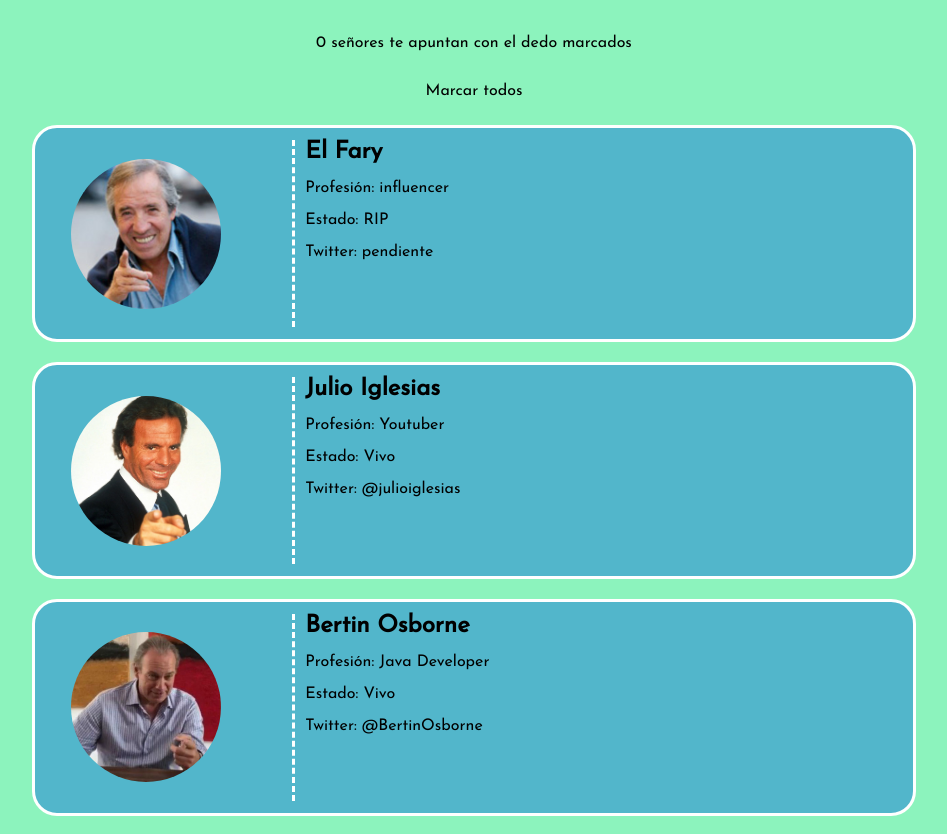
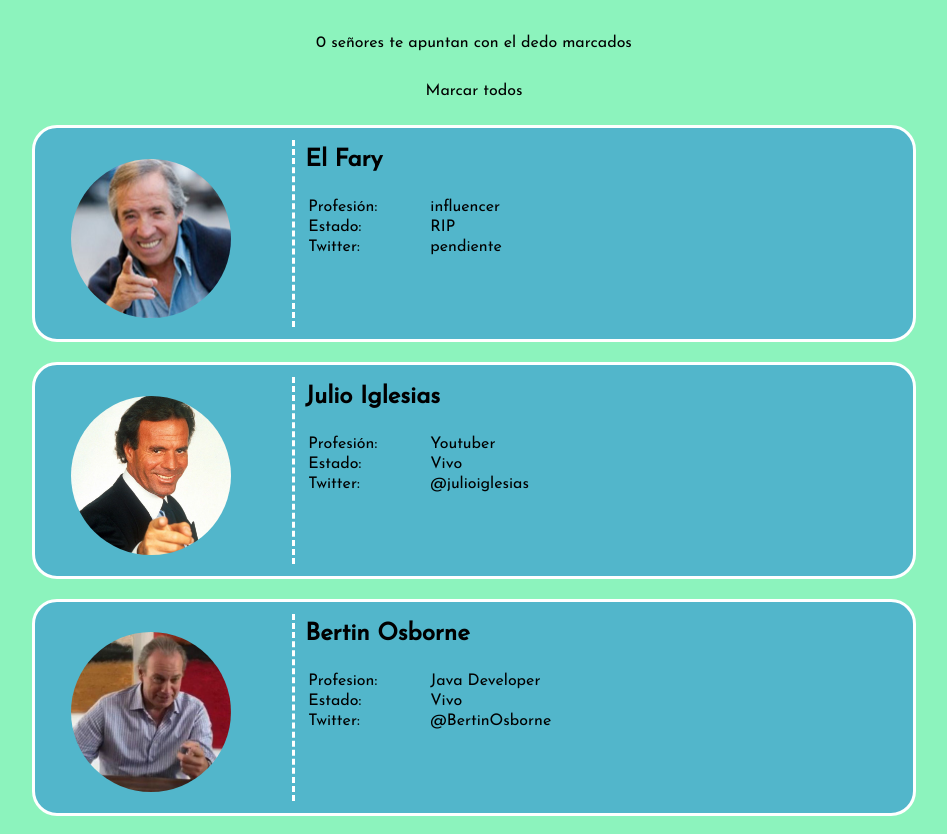
Before and after one commit to santarias/te_apuntan, a plain HTML site: page index.html in a window 1280 px wide. Shown: the part 64-898 px from the top of the page, without its empty margins (166-1113 px from the left). Drawn offline with Linux system fonts and the light colour scheme.

Commit message:
Se ajusta bien texto de la tarjeta

```diff
--- a/index.html
+++ b/index.html
@@ -32,10 +32,21 @@
         <img src="img/fary.jpg" alt="El fary apuntandote con un dedo">
       </div>
       <div class="informacion">
-        <h2>El Fary</h2>
-        <p>Profesión: influencer</p>
-        <p>Estado: RIP</p>
-        <p>Twitter: pendiente</p>
+        <h2 class="nombre">El Fary</h2>
+        <table class="tabla_datos">
+          <tr>
+            <td>Profesión:</td>
+            <td>influencer</td>
+          </tr>
+          <tr>
+            <td>Estado:</td>
+            <td>RIP</td>
+          </tr>
+          <tr>
+            <td>Twitter:</td>
+            <td>pendiente</td>
+          </tr>
+        </table>
       </div>
       <i class="fas fa-check-circle"></i>
     </div>
@@ -44,22 +55,44 @@
         <img src="img/julio.jpg" alt="Julio Iglesias apuntandote con un dedo">
       </div>
       <div class="informacion">
-        <h2>Julio Iglesias</h2>
-        <p>Profesión: Youtuber</p>
-        <p>Estado: Vivo</p>
-        <p>Twitter: @julioiglesias</p>
+        <h2 class="nombre">Julio Iglesias</h2>
+        <table class="tabla_datos">
+          <tr>
+            <td>Profesión:</td>
+            <td>Youtuber</td>
+          </tr>
+          <tr>
+            <td>Estado:</td>
+            <td>Vivo</td>
+          </tr>
+          <tr>
+            <td>Twitter:</td>
+            <td>@julioiglesias</td>
+          </tr>
+        </table>
       </div>
-      <i class="fas fa-check-circle"></i>
+      <i class=" fas fa-check-circle"></i>
     </div>
     <div class="tarjeta">
       <div class="recuadro">
         <img src="img/bertin.jpg" alt="Bertin Osborne apuntandote con un dedo">
       </div>
       <div class="informacion">
-        <h2>Bertin Osborne</h2>
-        <p>Profesión: Java Developer</p>
-        <p>Estado: Vivo</p>
-        <p>Twitter: @BertinOsborne</p>
+        <h2 class="nombre">Bertin Osborne</h2>
+        <table class="tabla_datos">
+          <tr>
+            <td>Profesion:</td>
+            <td>Java Developer</td>
+          </tr>
+          <tr rowspan="3">
+            <td>Estado:</td>
+            <td>Vivo</td>
+          </tr>
+          <tr>
+            <td>Twitter:</td>
+            <td>@BertinOsborne</td>
+          </tr>
+        </table>
       </div>
       <i class="fas fa-check-circle"></i>
     </div>
--- a/style/style.css
+++ b/style/style.css
@@ -8,7 +8,13 @@
  }
 }
 
-h2 { display:inline; }
+.nombre {
+  display:inline;
+}
+
+.tabla_datos{
+  padding-top: 4%;
+}
 
 .interact{
   align-items: center;
@@ -74,13 +80,14 @@ width: 70%;
 }
 .tarjeta .recuadro>img{
   position: absolute;
-  width: 150px;
+  width: 65%;
   border-radius: 100px;
   top: 10%;
   left: 10%;
 }
 
 .tarjeta .informacion {
+  padding-top: 1%;
   text-align: justify;
   margin-left: 10px;
   width: 70%;
```
